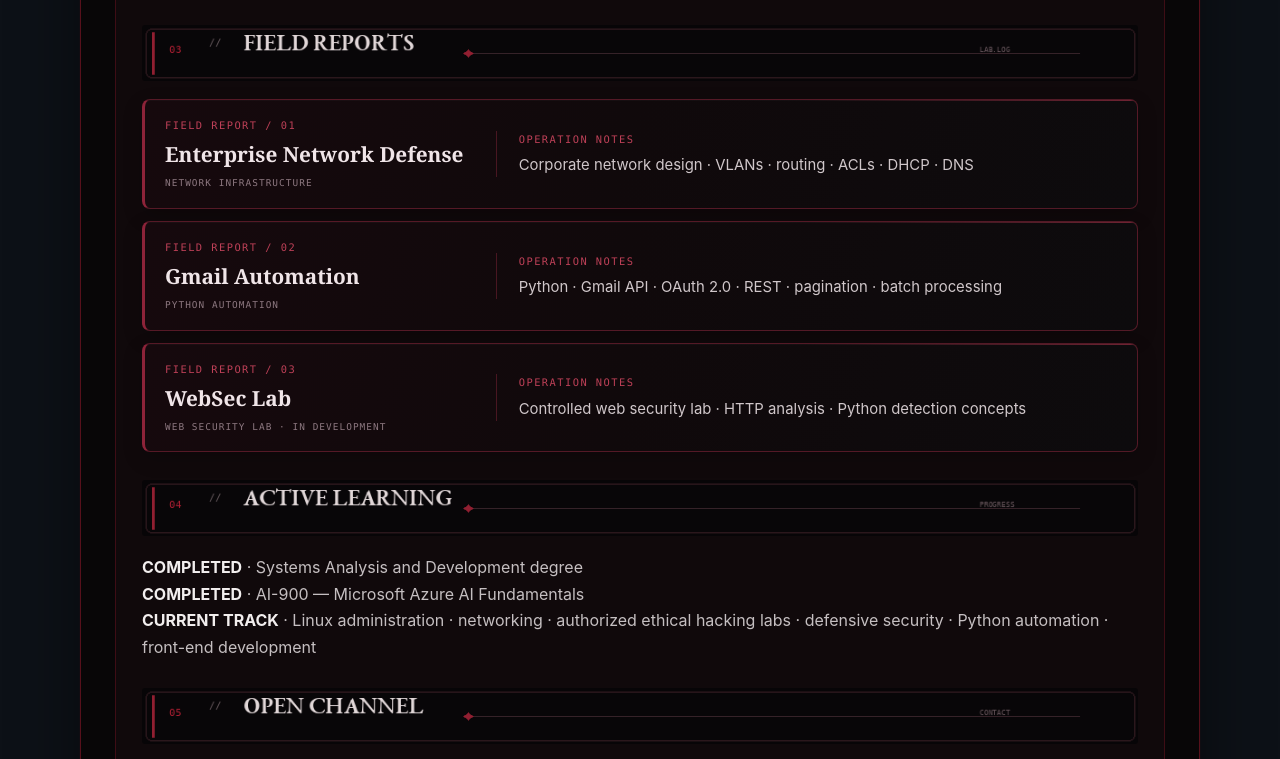
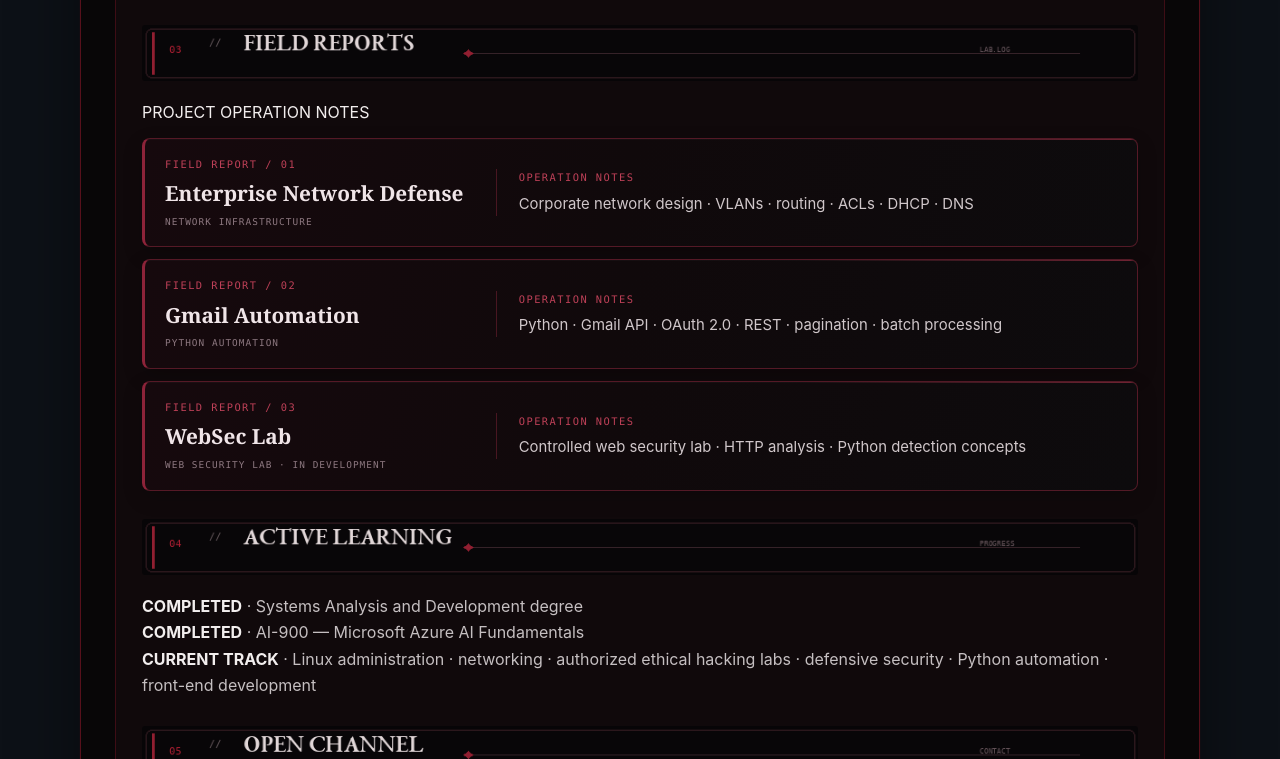
Before and after one commit to john-root-opsec/john-root-opsec, a plain HTML site: page index.html in a window 1280 px wide. Shown: the part 3740-4499 px from the top of the page. Drawn offline with Linux system fonts and the light colour scheme.

Commit message:
Restore customized project table column header

```diff
--- a/index.html
+++ b/index.html
@@ -55,6 +55,10 @@
         </p>
 
         <div class="section-banner centered"><img class="wide" src="assets/motion/sections/03-field-reports.gif" alt="03 — Field Reports"></div>
+        <div class="project-table-header" aria-hidden="true">
+          <span>PROJECT</span>
+          <span>OPERATION NOTES</span>
+        </div>
         <div class="project-list" aria-label="Selected projects">
           <article class="project-card">
             <div class="project-heading">
```
